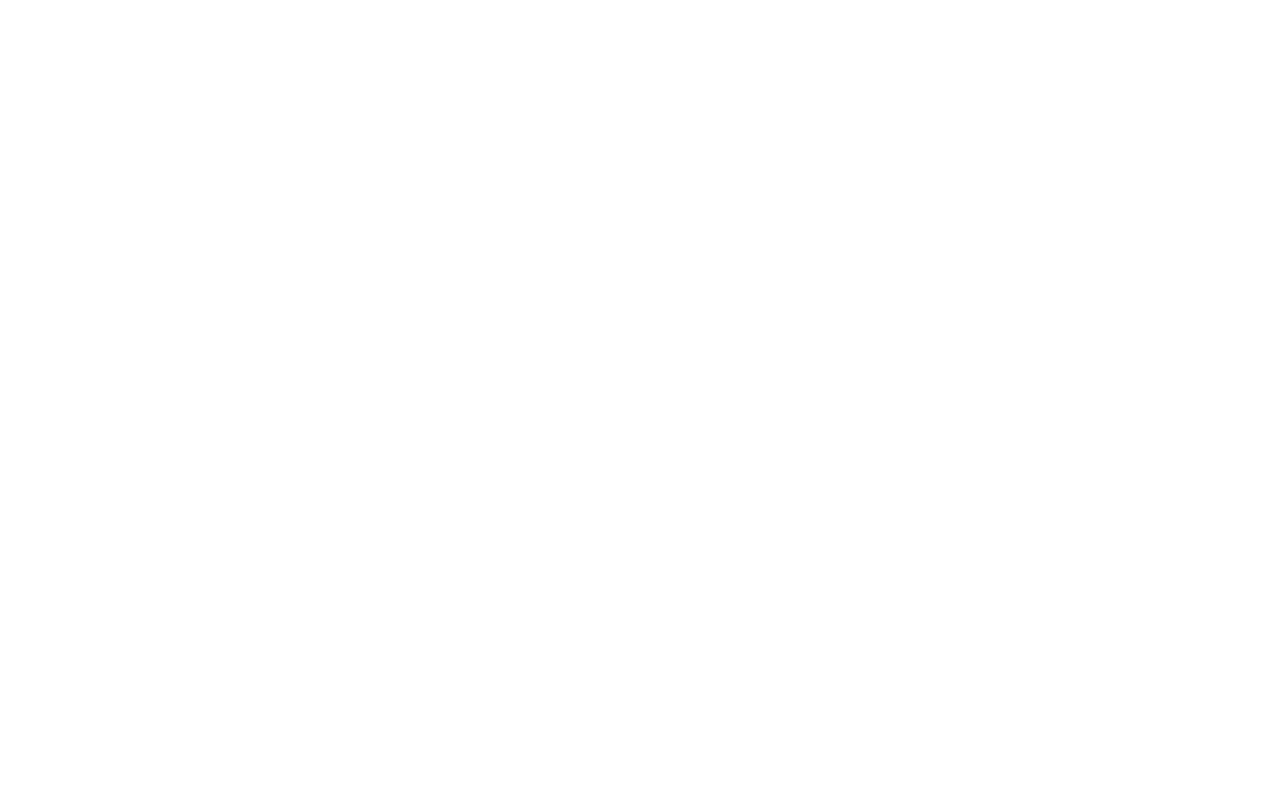
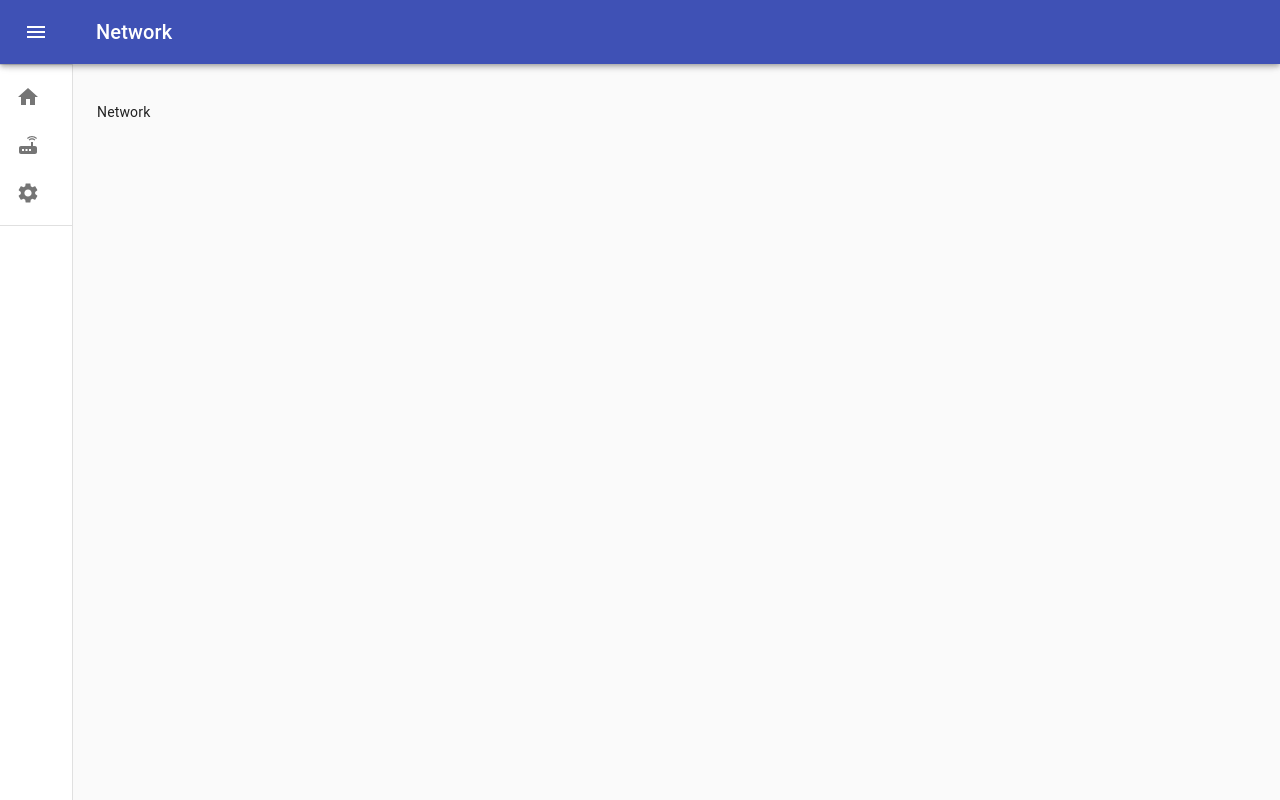
Before and after one commit to kadoshita/ghost, a React (Create React App) app in the folder frontend/: page /network in a window 1280 px wide. Built offline with nearby package versions, Linux system fonts and the light colour scheme.

Commit message:
add network page

```diff
--- a/frontend/src/App.tsx
+++ b/frontend/src/App.tsx
@@ -3,6 +3,7 @@
 import Home from './components/pages/Home';
 import Detail from './components/pages/Detail';
 import Setting from './components/pages/Setting';
+import Network from './components/pages/Network';
 
 const App: React.FC = () => {
   return (
@@ -10,6 +11,7 @@
       <Switch>
         <Route path='/' component={Home} exact></Route>
         <Route path='/detail/:id' component={Detail}></Route>
+        <Route path='/network' component={Network}></Route>
         <Route path='/setting' component={Setting}></Route>
       </Switch>
     </Router>
--- /dev/null
+++ b/frontend/src/components/pages/Network.tsx
@@ -0,0 +1,14 @@
+import React, { } from 'react';
+import MainTemplate from '../templates/Main';
+import { withRouter } from 'react-router-dom';
+
+const Network: React.FC = () => {
+    window.document.title = 'Network - ghost';
+    return (
+        <MainTemplate title='Network'>
+            <p>Network</p>
+        </MainTemplate>
+    );
+};
+
+export default withRouter(Network);
--- a/frontend/src/components/templates/Main.tsx
+++ b/frontend/src/components/templates/Main.tsx
@@ -3,12 +3,13 @@
 import clsx from 'clsx';
 import { createStyles, makeStyles, useTheme, Theme } from '@material-ui/core/styles';
 import { Drawer, AppBar, Toolbar, List, CssBaseline, Typography, Divider, IconButton, ListItem, ListItemIcon, ListItemText } from '@material-ui/core';
-import { Menu, ChevronLeft, ChevronRight, Home, Settings } from '@material-ui/icons';
+import { Menu, ChevronLeft, ChevronRight, Home, Settings, Router } from '@material-ui/icons';
 
 const drawerWidth = 240;
 
 const pageList = [
     { title: 'Home', icon: <Home></Home>, path: '' },
+    { title: 'Network', icon: <Router></Router>, path: 'network' },
     { title: 'Settings', icon: <Settings></Settings>, path: 'setting' }
 ];
 
```
